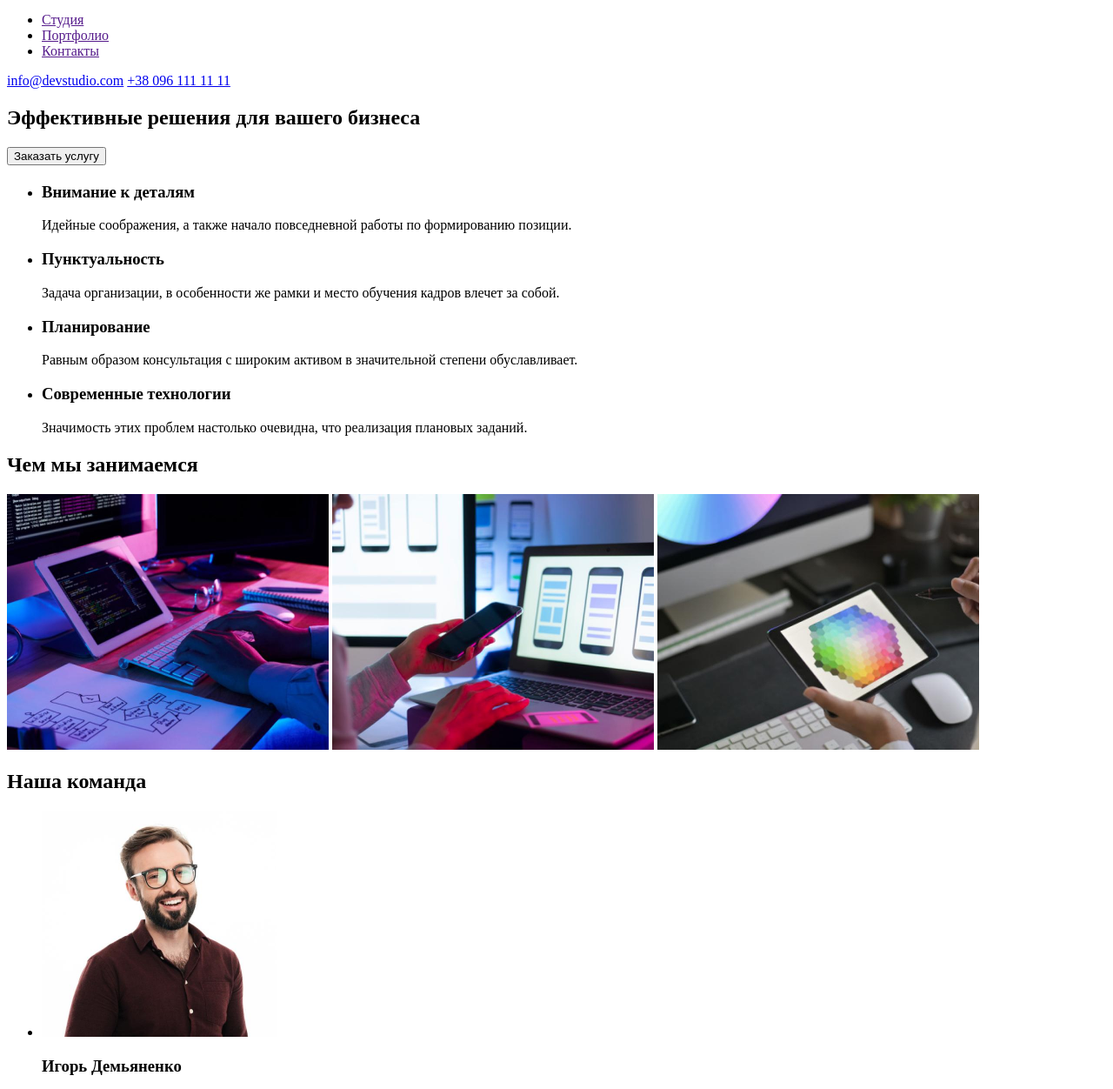
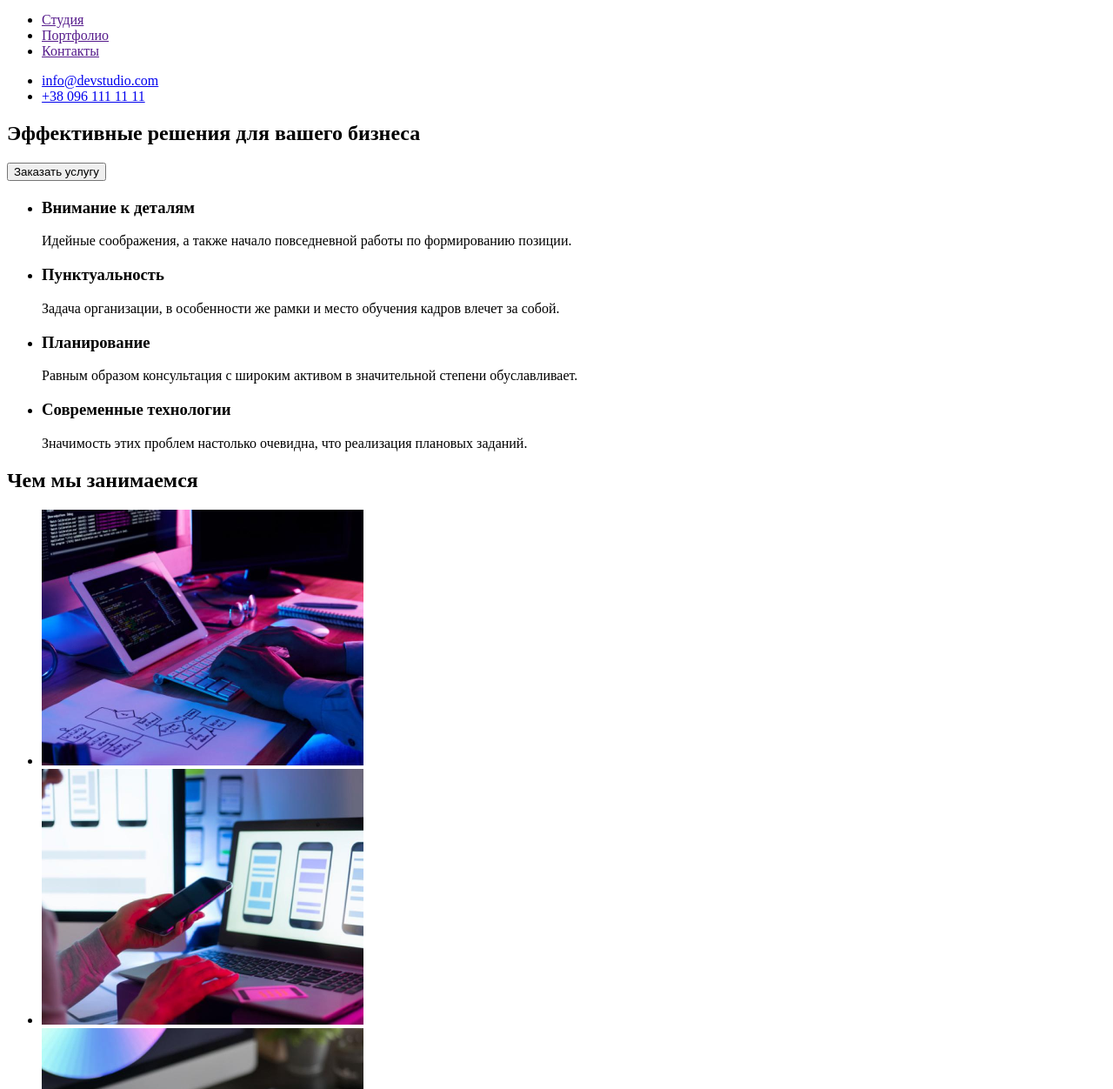
Before and after one commit to STIg89/goit-markup-hw-01, a plain HTML site: page index.html in a window 1280 px wide. Shown: the part 28-1280 px from the top of the page at 87% size. Drawn offline with Linux system fonts and the light colour scheme.

Commit message:
update index.html

```diff
--- a/index.html
+++ b/index.html
@@ -8,8 +8,8 @@
 </head>
 <body>
     <header>
-        <a class="logo" href=""><span>Web</span>Studio</a>
         <nav class="navigation">
+            <a class="logo" href=""><span>Web</span>Studio</a>
             <ul class="navigation-list">
                 <li class="navigation-item">
                     <a class="navigation-link" href="">Студия</a>
@@ -22,8 +22,14 @@
                 </li>
             </ul>
         </nav>
-        <a href="mailto:info@devstudio.com" class="mail">info@devstudio.com</a>
-        <a href="tel:+380961111111" class="tel">+38 096 111 11 11</a>
+        <ul>
+            <li>
+                <a href="mailto:info@devstudio.com" class="mail">info@devstudio.com</a>
+            </li>
+            <li>
+                <a href="tel:+380961111111" class="tel">+38 096 111 11 11</a>
+            </li>
+        </ul>
     </header>
     <main>
         <section class="effective">
@@ -53,9 +59,17 @@
         </section>
         <section class="whatdoing">
             <h2 class="whatdoing-title">Чем мы занимаемся</h2>
-            <img src="./img/coding.jpg" alt="coding" class="whatdoing-coding" width="370" height="294">
-            <img src="./img/adaptive.jpg" alt="whatdoing-adaptive" class="adaptive" width="370" height="294">
-            <img src="./img/design.jpg" alt="whatdoing-design" class="design" width="370" height="294">
+            <ul>
+                <li>
+                    <img src="./img/coding.jpg" alt="coding" class="whatdoing-coding" width="370" height="294">
+                </li>
+                <li>
+                    <img src="./img/adaptive.jpg" alt="whatdoing-adaptive" class="adaptive" width="370" height="294">
+                </li>
+                <li>
+                    <img src="./img/design.jpg" alt="whatdoing-design" class="design" width="370" height="294">
+                </li>
+            </ul>
         </section>
         <section class="team">
             <h2 class="team-title">Наша команда</h2>
```
